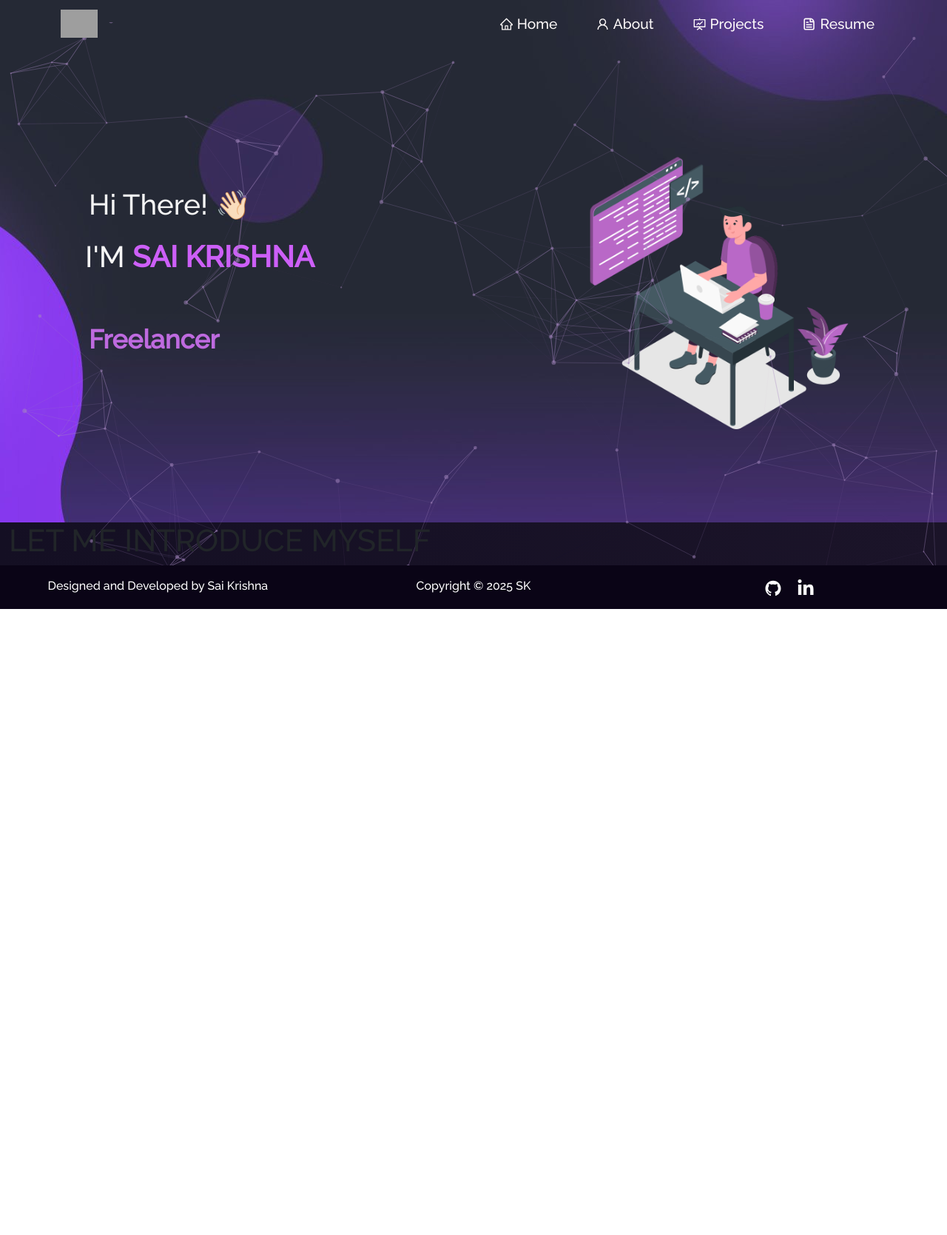
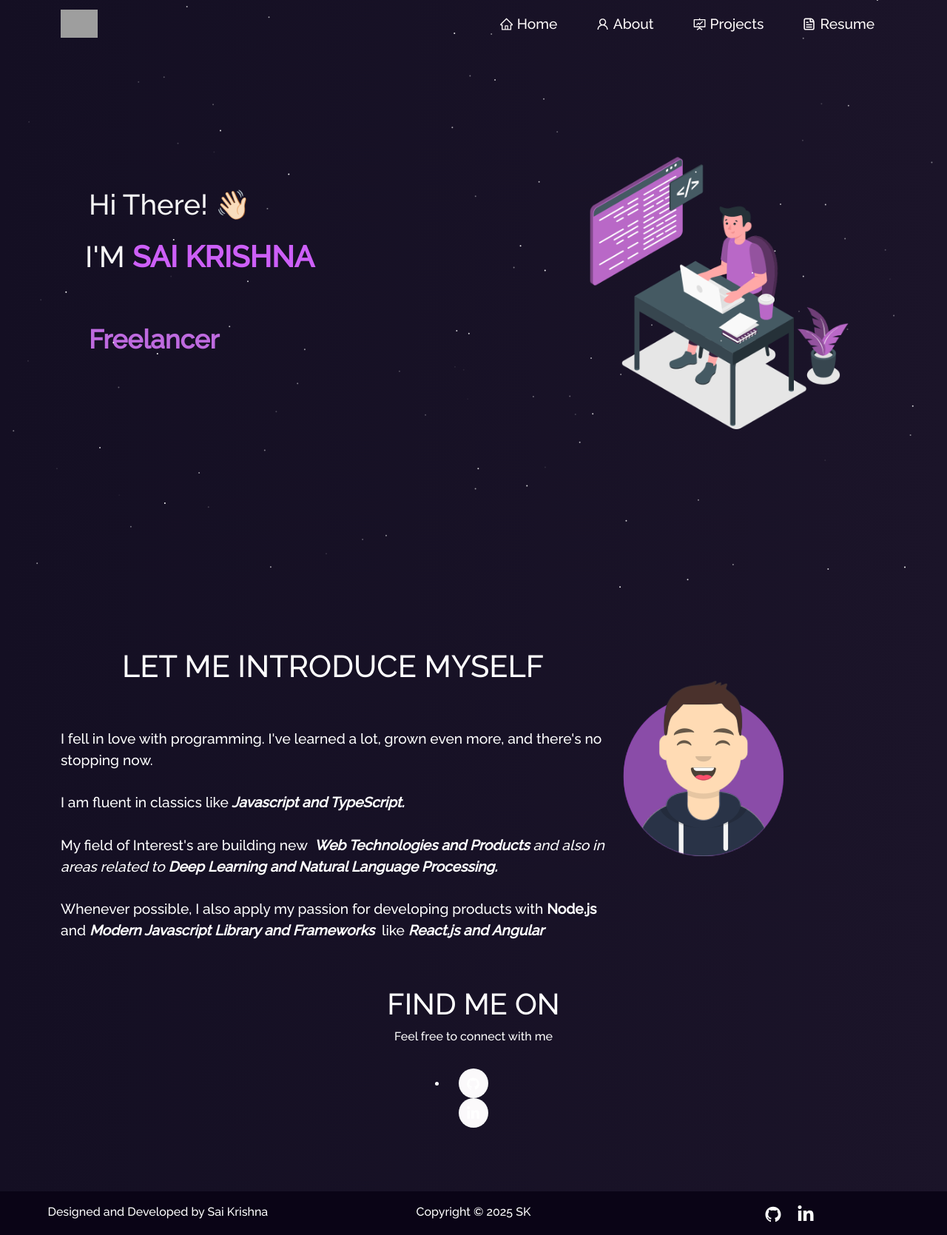
Before and after one commit to gongireddysr/Replica-, a React (Create React App) app: page / in a window 1280 px wide. Shown: the whole page at 74% size. Before the commit the page ends 823 px from the top, so only its background shows below. Built offline with nearby package versions, Linux system fonts and the light colour scheme; grey boxes are pictures that could not be loaded.

Commit message:
updated Home-2

```diff
--- a/src/components/Home/Home2.tsx
+++ b/src/components/Home/Home2.tsx
@@ -1,16 +1,93 @@
-import React from "react";
+import React, { FC }from "react";
 import { Container, Row, Col } from "react-bootstrap";
+import { AiFillGithub } from "react-icons/ai";
+import { FaLinkedinIn } from "react-icons/fa";
+import { IconBaseProps } from "react-icons";
+import Tilt from "react-parallax-tilt";
+import myImg from "../../assets/avatar.png";
 
 const Home2: React.FC = () => {
   return (
     <Container fluid className="home-about-section" id="about">
+      <Container>
       <Row>
         <Col md={8} className="home-about-description">
           <h1 style={{ fontSize: "2.6em" }}>
-            LET ME <span className="purple"> INTRODUCE </span> MYSELF
-          </h1>
-        </Col>
-      </Row>
+          LET ME <span className="purple"> INTRODUCE </span> MYSELF
+            </h1>
+            <p className="home-about-body">
+            I fell in love with programming. I've learned a lot, grown even more,
+              and there's no stopping now.
+              <br />
+              <br />I am fluent in classics like
+              <i>
+                <b className="purple"> Javascript and TypeScript. </b>
+              </i>
+              <br />
+              <br />
+              My field of Interest's are building new &nbsp;
+              <i>
+                <b className="purple">Web Technologies and Products </b> and
+                also in areas related to{" "}
+                <b className="purple">
+                  Deep Learning and Natural Language Processing.
+                </b>
+              </i>
+              <br />
+              <br />
+              Whenever possible, I also apply my passion for developing products
+              with <b className="purple">Node.js</b> and
+              <i>
+                <b className="purple">
+                  {" "}
+                  Modern Javascript Library and Frameworks
+                </b>
+              </i>
+              &nbsp; like
+              <i>
+                <b className="purple"> React.js and Angular</b>
+              </i>
+            </p>
+          </Col>
+          <Col md={4} className="myAvtar">
+            <Tilt>
+              <img src={myImg} className="img-fluid" alt="avatar" />
+            </Tilt>
+          </Col>
+        </Row>
+        <Row>
+          <Col md={12} className="home-about-social">
+            <h1>FIND ME ON</h1>
+            <p>
+              Feel free to <span className="purple">connect </span>with me
+            </p>
+            <ul className="home-about-social-links">
+              <li>
+                 <a
+                href="https://github.com/gongireddysr"
+                style={{color: 'white'}}
+                target="_blank"
+                rel="noopener noreferrer"
+                className="icon-colour home-social-icons"
+              >
+                {React.createElement(AiFillGithub as FC<IconBaseProps>, { color: "white" })}
+              </a>
+              </li>
+              <li className="social-icons">
+              <a
+                href="https://www.linkedin.com/in/saikrishnagr1/"
+                style={{color: 'white'}}
+                target="_blank"
+                rel="noopener noreferrer"
+                className="icon-colour home-social-icons"
+                >
+                {React.createElement(FaLinkedinIn as FC<IconBaseProps>, { color: "white" })}
+              </a>
+              </li>
+            </ul>
+          </Col>
+        </Row>
+        </Container>
     </Container>
   );
 };
--- a/src/components/Particle.tsx
+++ b/src/components/Particle.tsx
@@ -13,82 +13,50 @@ const Particle = () => {
       id="tsparticles"
       init={particlesInit}
       options={{
-        background: {
-          color: {
-            value: "transparent",
-          },
-        },
-        fullScreen: {
-          enable: false,
-          zIndex: -1
-        },
         particles: {
           number: {
-            value: 80,
+            value: 160,
             density: {
               enable: true,
-              value_area: 800
-            }
+              area: 1500,
+            },
           },
-          color: {
-            value: "#a588c0"
+          links: {
+            enable: false,
+            opacity: 0.03,
           },
-          shape: {
-            type: "circle"
+          move: {
+            direction: "right",
+            speed: 0.05,
+          },
+          size: {
+            value: 1,
           },
           opacity: {
-            value: 0.5,
-            random: false
+            animation: {
+              enable: true,
+              speed: 1,
+              minimumValue: 0.05,
+            },
           },
-          size: {
-            value: 3,
-            random: true
-          },
-          links: {
-            enable: true,
-            distance: 150,
-            color: "#a588c0",
-            opacity: 0.4,
-            width: 1
-          },
-          move: {
-            enable: true,
-            speed: 2,
-            direction: "none",
-            random: false,
-            straight: false,
-            outModes: {
-              default: "out"
-            }
-          }
         },
         interactivity: {
           events: {
-            onHover: {
-              enable: true,
-              mode: "grab"
-            },
             onClick: {
               enable: true,
-              mode: "push"
-            }
+              mode: "push",
+            },
           },
           modes: {
-            grab: {
-              distance: 140,
-              links: {
-                opacity: 1
-              }
+            push: {
+              quantity: 1,
             },
-            push: {
-              quantity: 4
-            }
-          }
+          },
         },
-        detectRetina: true
+        detectRetina: true,
       }}
     />
   );
-};
+}
 
 export default Particle;
--- a/src/style.css
+++ b/src/style.css
@@ -263,7 +263,7 @@
   .home-section {
     position: relative;
     z-index: -1;
-    background-image: url(./assets/home-bg.jpg);
+    background-image: var(--home-bg);
     background-position: top center;
     background-repeat: no-repeat;
     padding-bottom: 30px !important;
@@ -310,3 +310,93 @@
       display: none !important;
     }
   }
+  .myAvtar {
+    justify-content: center !important;
+    padding-top: 9em !important;
+  }
+
+  @media (max-width: 767px) {
+    .myAvtar {
+      padding-top: 2em !important;
+      padding-bottom: 2em !important;
+    }
+  }
+  .home-about-section {
+    position: relative;
+    padding-bottom: 70px !important;
+    padding-top: 70px !important;
+  }
+
+  .home-about-description {
+    color: white !important;
+    padding-top: 100px !important;
+    padding-bottom: 20px !important;
+    text-align: center;
+  }
+  .home-about-body {
+    padding-top: 50px;
+    font-size: 1.2em !important;
+    text-align: left;
+  }
+
+  .home-about-social {
+    text-align: center !important;
+    padding-top: 25px;
+    color: white !important;
+  }
+
+  .home-about-social-links {
+    justify-content: center !important;
+    padding-top: 15px !important;
+    display: inline-block !important;
+    position: relative !important;
+    padding-inline-start: 0 !important;
+  }
+
+  .home-social-icons {
+    position: relative !important;
+    display: inline-block !important;
+    width: 40px !important;
+    height: 40px !important;
+    text-align: center !important;
+    font-size: 1.2em !important;
+    line-height: 2em !important;
+    background: rgba(255, 255, 255, 0.972) !important;
+    border-radius: 50% !important;
+    transition: 0.5s !important;
+  }
+
+  .home-social-icons::before {
+    content: "";
+    position: absolute;
+    top: 0;
+    left: 0;
+    width: 100%;
+    height: 100%;
+    border-radius: 50%;
+    background: #68187a;
+    transition: 0.5s;
+    transform: scale(0.9);
+    z-index: -1;
+  }
+
+  .home-social-icons:hover::before {
+    transform: scale(1.1);
+    box-shadow: 0 0 15px #801f95;
+  }
+
+  .home-social-icons:hover {
+    color: #87209e;
+    box-shadow: 0 0 5px #87209e;
+    text-shadow: 0 0 2px #87209e;
+  }
+
+  .social-icons {
+    display: inline-block !important;
+    padding-right: 15px;
+    padding-left: 15px;
+  }
+
+  .icon-colour {
+    color: #700c86 !important;
+  }
```
Also changed, not shown: public/home-bg.jpg (deleted), src/assets/avatar.png (added).
